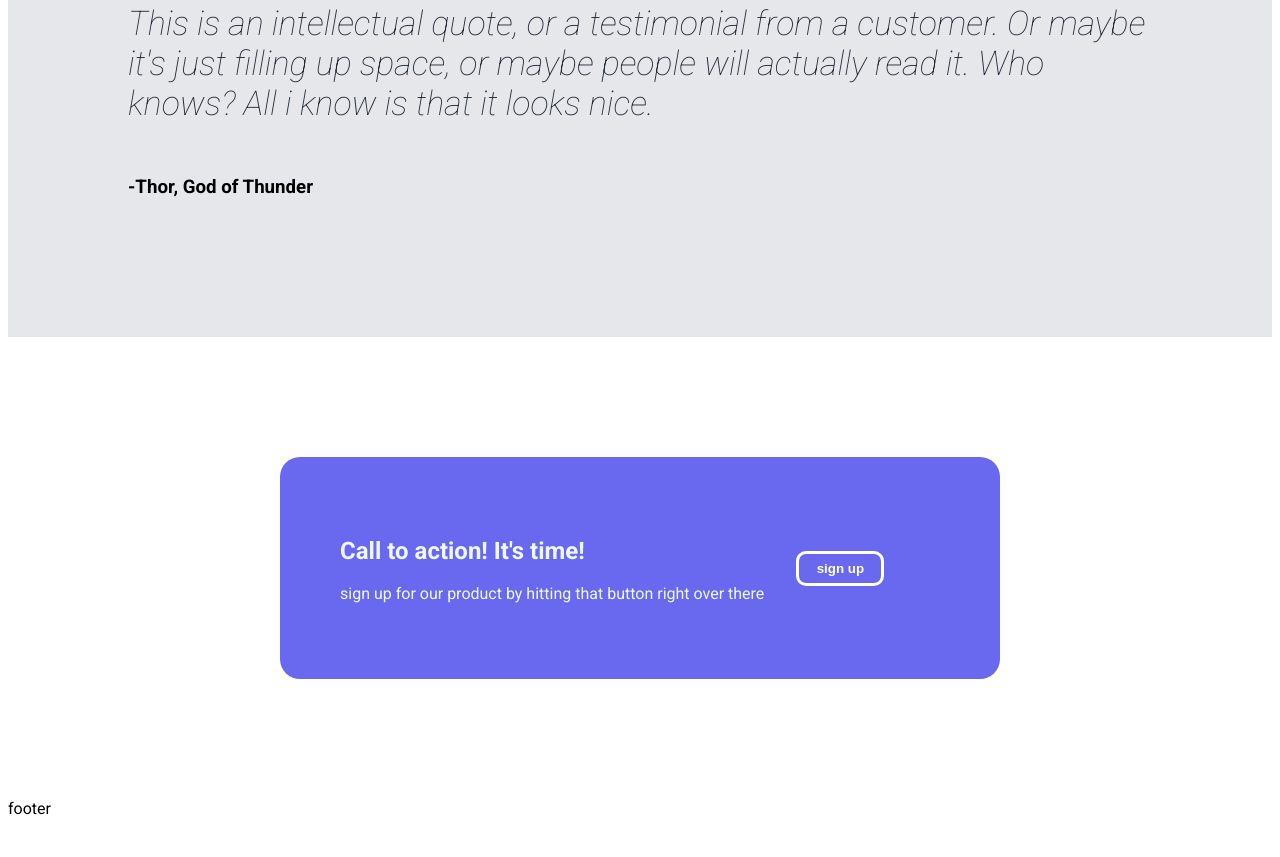
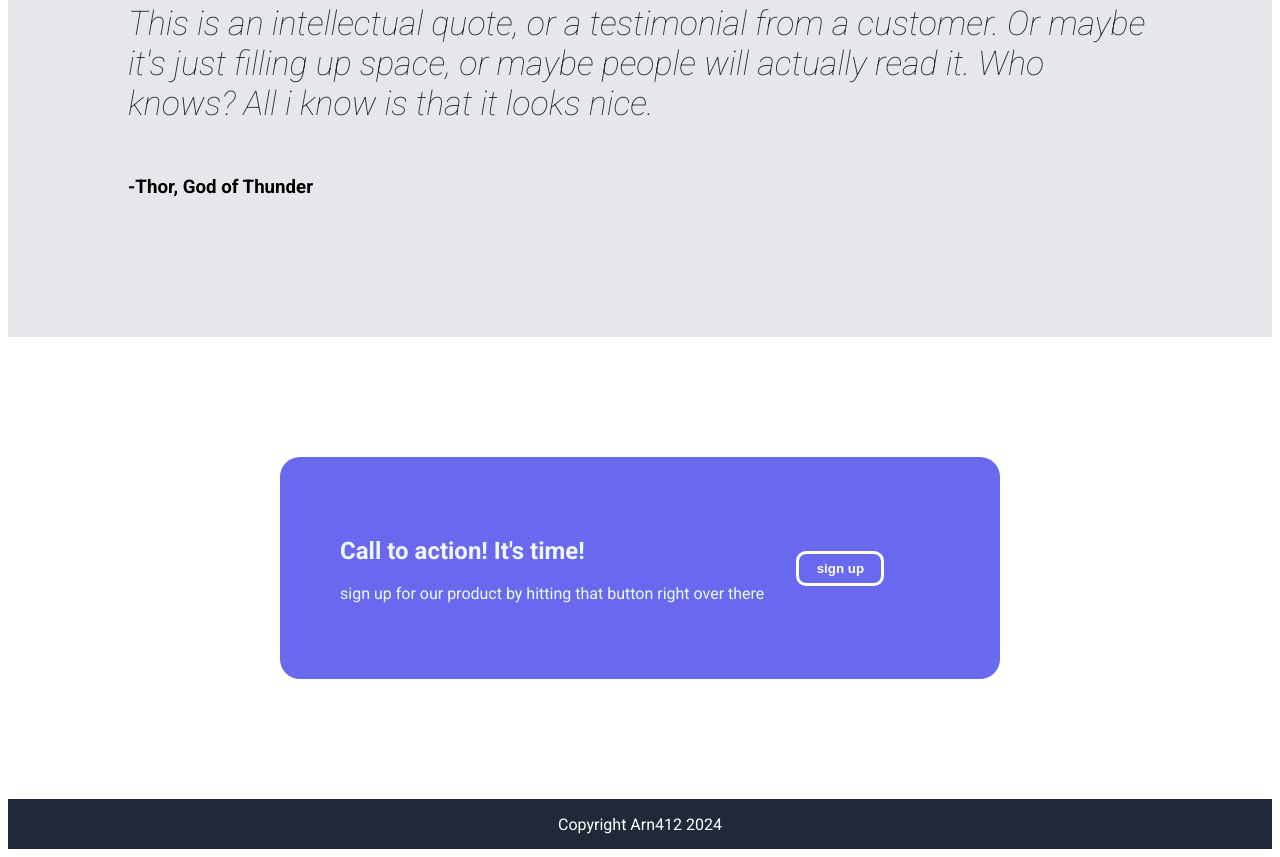
Before and after one commit to Arn412/odin-landingPage, a plain HTML site: page index.html in a window 1280 px wide. Shown: the part 969-1826 px from the top of the page. Before the commit the page ends 1795 px from the top, so only its background shows below. Drawn offline with Linux system fonts and the light colour scheme.

Commit message:
completed footer styling

```diff
--- a/index.html
+++ b/index.html
@@ -68,7 +68,7 @@
             </div>
         </div>
     </div>
-    <footer>footer</footer>
+    <footer>Copyright Arn412 2024</footer>
 </body>
 
 </html>
--- a/style.css
+++ b/style.css
@@ -137,3 +137,12 @@ a {
     border: solid;
 
 }
+
+footer {
+    background-color: #1f2937;
+    color: white;
+    display: flex;
+    height: 50px;
+    justify-content: center;
+    align-items: center;
+}
```
